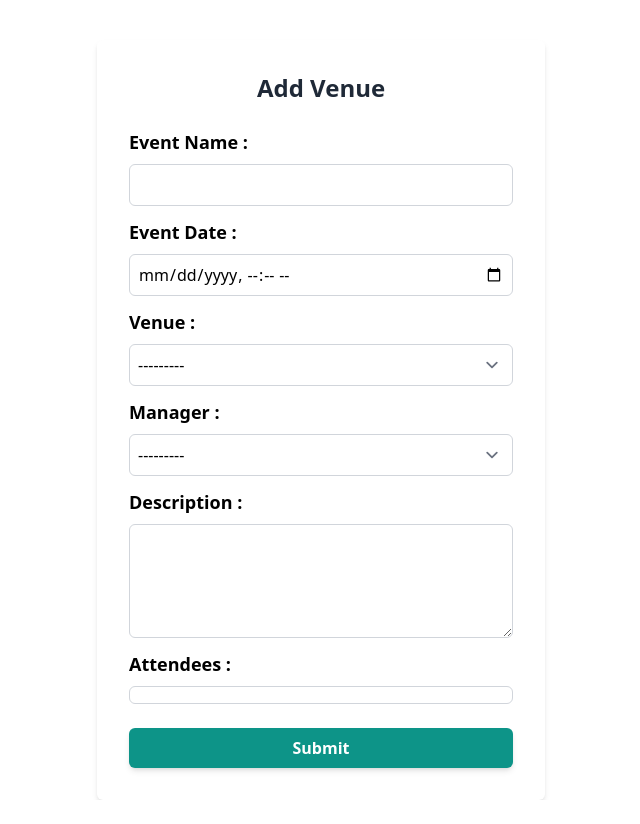
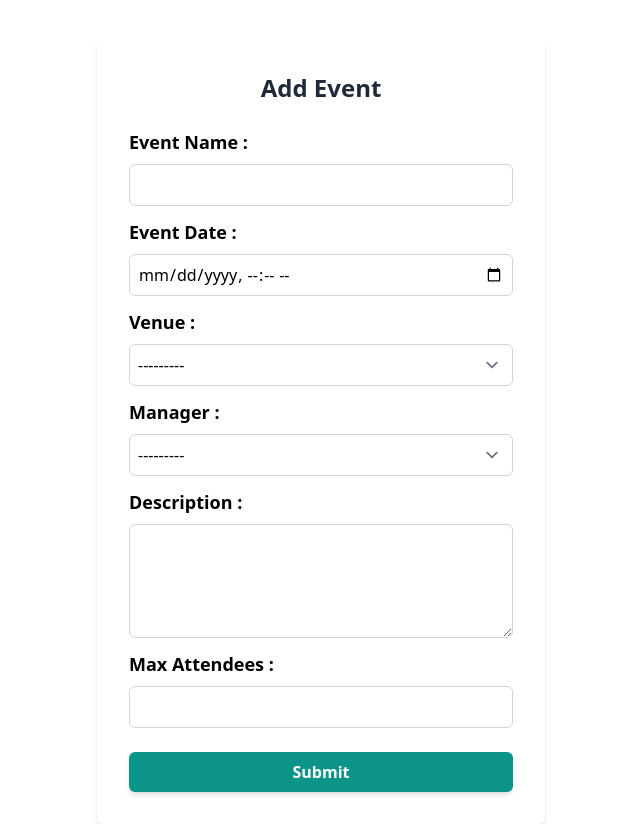
Before and after one commit to ADESPENZY/MyEvent_app, a Django app: page /add_event/ in a window 1280 px wide. Shown: the part 60-884 px from the top of the page, without its empty margins (319-959 px from the left). Before the commit the page ends 860 px from the top, so only its background shows below. Run offline with Django 4.2, Linux system fonts and the light colour scheme; the visitor is signed in with stand-in values (Sample User, id 1); data comes from the database, SQL or seed files in the repository; data that the repository does not hold is empty; some libraries are stand-ins or nearby versions.

```diff
--- a/events/forms.py
+++ b/events/forms.py
@@ -58,10 +58,17 @@ class EventFormAdmin(forms.ModelForm):
         label="Attendees",
         required=False
     )
+    max_attendees = forms.IntegerField(
+        label="Maximum Attendees",
+        widget=forms.NumberInput(attrs={
+            'class': 'border border-gray-300 p-2 rounded-md focus:outline-none focus:ring-2 focus:ring-forest-green'
+        }),
+        required=False
+    )
 
     class Meta:
         model = Event
-        fields = ['name', 'event_date', 'venue', 'manager', 'description', 'attendees']
+        fields = ['name', 'event_date', 'venue', 'manager', 'description', 'attendees', 'max_attendees']
 
 # user event form
 class EventForm(forms.ModelForm):
@@ -85,10 +92,17 @@ class EventForm(forms.ModelForm):
         label="Attendees",
         required=False
     )
+    max_attendees = forms.IntegerField(
+        label="Maximum Attendees",
+        widget=forms.NumberInput(attrs={
+            'class': 'border border-gray-300 p-2 rounded-md focus:outline-none focus:ring-2 focus:ring-forest-green'
+        }),
+        required=False
+    )
 
     class Meta:
         model = Event
-        fields = ['name', 'event_date', 'venue', 'description', 'attendees']
+        fields = ['name', 'event_date', 'venue', 'description', 'attendees', 'max_attendees']
 
 from django import forms
 from .models import MyClubUser
--- a/events/models.py
+++ b/events/models.py
@@ -47,6 +47,7 @@ class Event(models.Model):
     description = models.TextField(blank=True)
     attendees = models.ManyToManyField(MyClubUser, blank=True)
     approved = models.BooleanField('Approved', default=False)
+    max_attendees = models.PositiveIntegerField(default=0)  # New field
 
     def __str__(self):
         return self.name
@@ -58,6 +59,14 @@ class Event(models.Model):
         days_till_stripped = str(days_till).split(",",1)[0]
         return days_till_stripped
 
+    @property
+    def attendees_count(self):
+        return self.attendees.count()
+
+    @property
+    def spots_left(self):
+        return self.max_attendees - self.attendees_count
+
     # @property
     # def is_past(self):
     #     today = datetime.now()  # Changes 'today' to a datetime object
--- a/events/templates/events/add_event.html
+++ b/events/templates/events/add_event.html
@@ -7,7 +7,7 @@
     {% if user.is_authenticated %}
 
 
-    <h2 class="text-2xl font-bold mb-6 text-gray-800 text-center">Add Venue</h2>
+    <h2 class="text-2xl font-bold mb-6 text-gray-800 text-center">Add Event</h2>
 
     {% if submitted %}
         <p>Your Venue Was Submitted Successfully!!!</p>
@@ -50,17 +50,10 @@
             {{ form.description }}
         </div>
 
-        <!-- Attendees (Checkbox Group) -->
+        <!-- Max Attendees -->
         <div class="flex flex-col space-y-2 mt-3">
-            <label class="text-lg font-semibold">Attendees :</label>
-            <div class="border border-gray-300 p-2 rounded-md space-y-1">
-                {% for attendee in form.attendees %}
-                    <div class="flex items-center">
-                        {{ attendee.tag }} <!-- Renders the checkbox for each attendee -->
-                        <label class="ml-2">{{ attendee.choice_label }}</label> <!-- Renders the attendee name -->
-                    </div>
-                {% endfor %}
-            </div>
+            <label for="id_max_attendees" class="text-lg font-semibold">Max Attendees :</label>
+            {{ form.max_attendees }}
         </div>
 
        <!-- Submit Button -->
--- a/mysite/settings.py
+++ b/mysite/settings.py
@@ -27,7 +27,7 @@ BASE_DIR = Path(__file__).resolve().parent.parent
 SECRET_KEY = 'django-insecure-s6vuk8#)w-9i5fhtzysr87!_eo1#n*rr@gyy65uxdgp)i9nt76'
 
 # SECURITY WARNING: don't run with debug turned on in production!
-DEBUG = True
+DEBUG = False
 
 ALLOWED_HOSTS = [ '127.0.0.1', 'localhost', 'myevent-app-1.onrender.com']
 
```
Also changed, not shown: events/templates/events/event_list.html (+24 -17 lines), events/templates/events/update_event.html (+3 -10 lines), events/migrations/0004_event_max_attendees.py (added).
